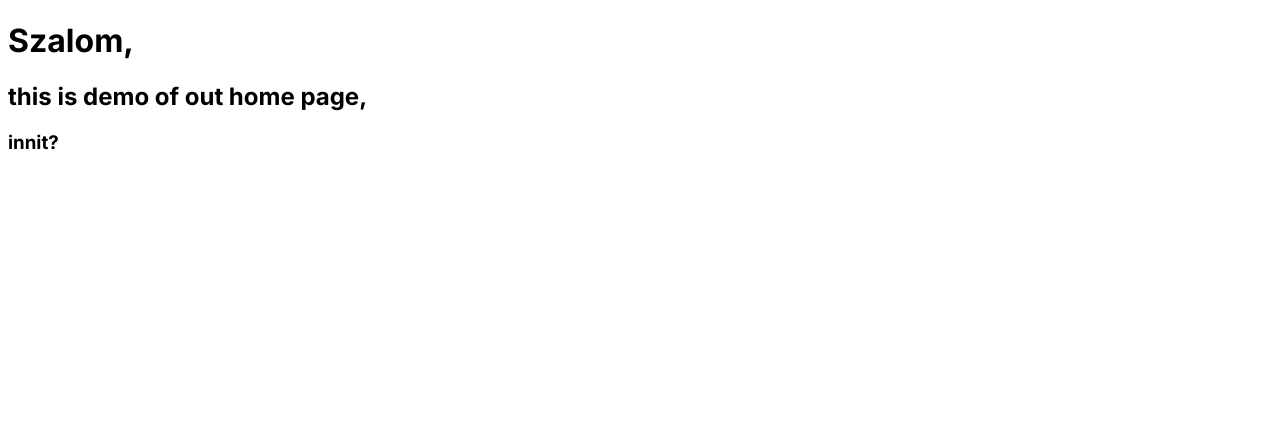
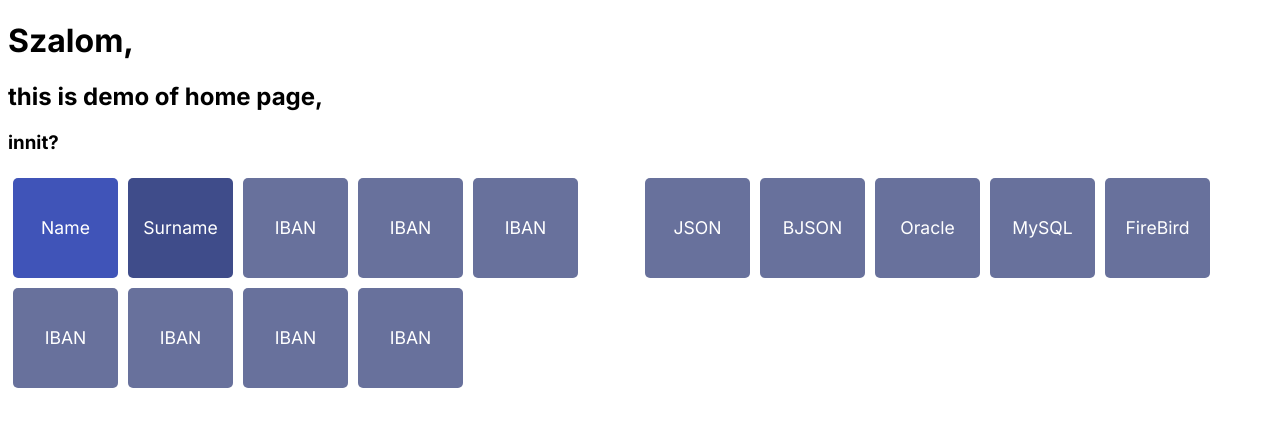
Before and after one commit to Krupahombre/DataForge, a Next.js app in the folder frontend/: page / in a window 1280 px wide. Shown: the top 426 px of the page. Built offline with nearby package versions, Linux system fonts and the light colour scheme.

Commit message:
1.3 - squares components in progress

```diff
--- /dev/null
+++ b/frontend/src/app/components/AllFormats.js
@@ -0,0 +1,24 @@
+"use client";
+import styled from "styled-components";
+import SingleSquare from "./SingleSquare";
+
+const StyledAllSquaresDiv = styled.div`
+  display: flex;
+  max-width: 50%;
+  flex-wrap: wrap;
+  height: auto;
+`;
+
+export default function AllFormats() {
+  return (
+    <>
+      <StyledAllSquaresDiv>
+        <SingleSquare title="JSON" color={"rgb(104, 113, 156)"} />
+        <SingleSquare title="BJSON" color={"rgb(104, 113, 156)"} />
+        <SingleSquare title="Oracle" color={"rgb(104, 113, 156)"} />
+        <SingleSquare title="MySQL" color={"rgb(104, 113, 156)"} />
+        <SingleSquare title="FireBird" color={"rgb(104, 113, 156)"} />
+      </StyledAllSquaresDiv>
+    </>
+  );
+}
--- /dev/null
+++ b/frontend/src/app/components/AllRecordsSquares.js
@@ -0,0 +1,27 @@
+"use client";
+import styled from "styled-components";
+import SingleSquare from "./SingleSquare";
+
+const StyledAllSquaresDiv = styled.div`
+  display: flex;
+  max-width: 50%;
+  flex-wrap: wrap;
+`;
+
+export default function AllRecordsSquares() {
+  return (
+    <>
+      <StyledAllSquaresDiv>
+        <SingleSquare title="Name" color={"rgb(64, 84, 184)"} />
+        <SingleSquare title="Surname" color={"rgb(63, 76, 138)"} />
+        <SingleSquare title="IBAN" color={"rgb(104, 113, 156)"} />
+        <SingleSquare title="IBAN" color={"rgb(104, 113, 156)"} />
+        <SingleSquare title="IBAN" color={"rgb(104, 113, 156)"} />
+        <SingleSquare title="IBAN" color={"rgb(104, 113, 156)"} />
+        <SingleSquare title="IBAN" color={"rgb(104, 113, 156)"} />
+        <SingleSquare title="IBAN" color={"rgb(104, 113, 156)"} />
+        <SingleSquare title="IBAN" color={"rgb(104, 113, 156)"} />
+      </StyledAllSquaresDiv>
+    </>
+  );
+}
--- /dev/null
+++ b/frontend/src/app/components/SingleSquare.js
@@ -0,0 +1,26 @@
+"use client";
+import styled from "styled-components";
+
+const StyledAllDiv = styled.div`
+  display: flex;
+  border-radius: 5px;
+  margin: 5px;
+  width: 105px;
+  height: 100px;
+  align-items: center;
+  justify-content: center;
+  font-size: 1.1rem;
+  color: white;
+`;
+
+export default function SingleSquare({ title, color }) {
+  return (
+    <StyledAllDiv
+      style={{
+        background: color,
+      }}
+    >
+      {title}
+    </StyledAllDiv>
+  );
+}
--- a/frontend/src/app/page.js
+++ b/frontend/src/app/page.js
@@ -1,14 +1,37 @@
+"use client";
 import Image from "next/image";
 import styles from "./page.module.css";
+import SingleSquare from "./components/SingleSquare";
+import styled, { createGlobalStyle } from "styled-components";
+import AllRecordsSquares from "./components/AllRecordsSquares";
+import AllFormats from "./components/AllFormats";
+
+const GlobalStyles = createGlobalStyle`
+@import url('https://fonts.googleapis.com/css2?family=Open+Sans:wght@300;400;500;600;700&display=swap');
+body{
+  background-color: #eee;
+  padding: 0;
+  margin: 0;
+  font-family: 'Open Sans', sans-serif;
+}
+`;
+
+const StyledUsersChoice = styled.div`
+  display: flex;
+`;
 
 export default function Home() {
   return (
     <>
       <div>
         <h1>Szalom,</h1>
-        <h2> this is demo of out home page,</h2>
+        <h2> this is demo of home page,</h2>
         <h3>innit?</h3>
       </div>
+      <StyledUsersChoice>
+        <AllRecordsSquares />
+        <AllFormats />
+      </StyledUsersChoice>
     </>
   );
 }
```
